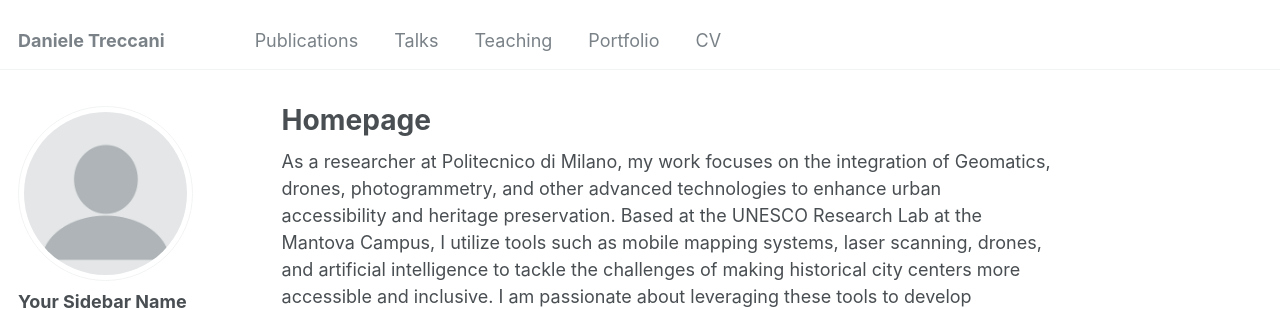
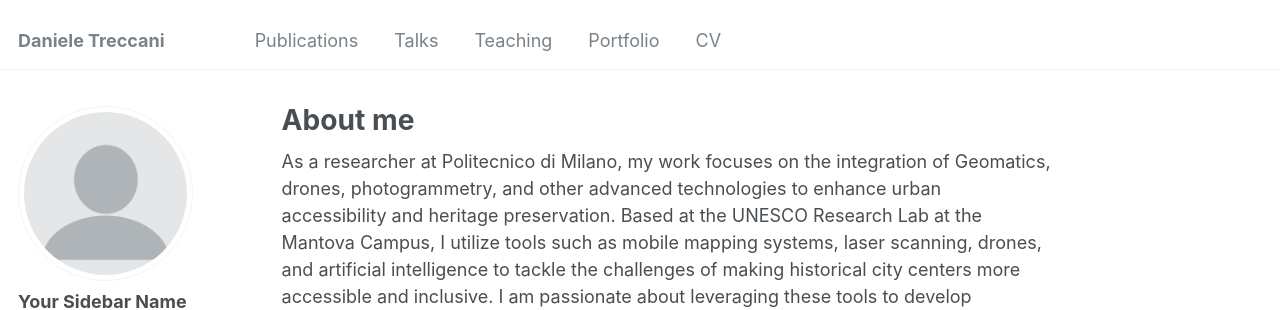
Before and after one commit to DanTRK/DanTRK.github.io, a Jekyll site: the page built from _pages/about.md, in a window 1280 px wide and 948 px high. Shown: the top 310 px of the window. Built offline with Jekyll 4.4.1, drawn with Linux system fonts in a browser that asks for light colours; some web fonts are replaced.

Commit message:
Update about.md

```diff
--- a/_pages/about.md
+++ b/_pages/about.md
@@ -1,6 +1,6 @@
 ---
 permalink: /
-title: "Homepage"
+title: "About me"
 author_profile: true
 redirect_from:
   - /about/
```
